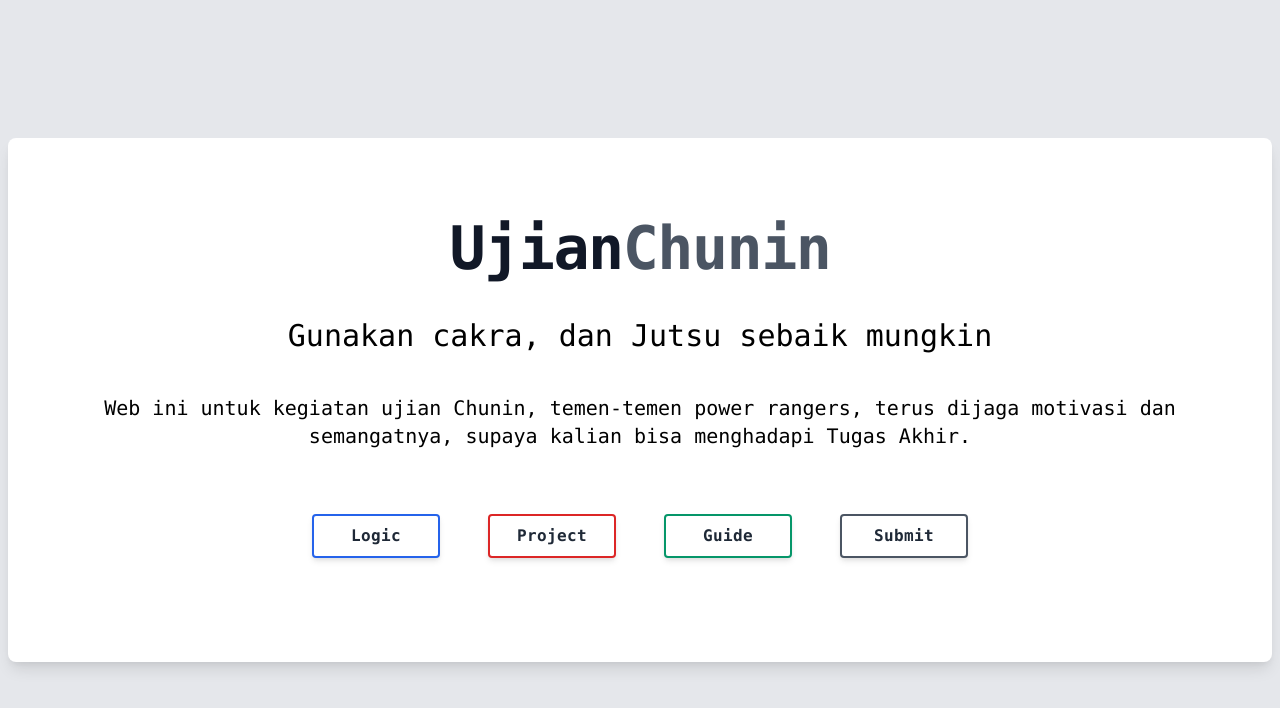
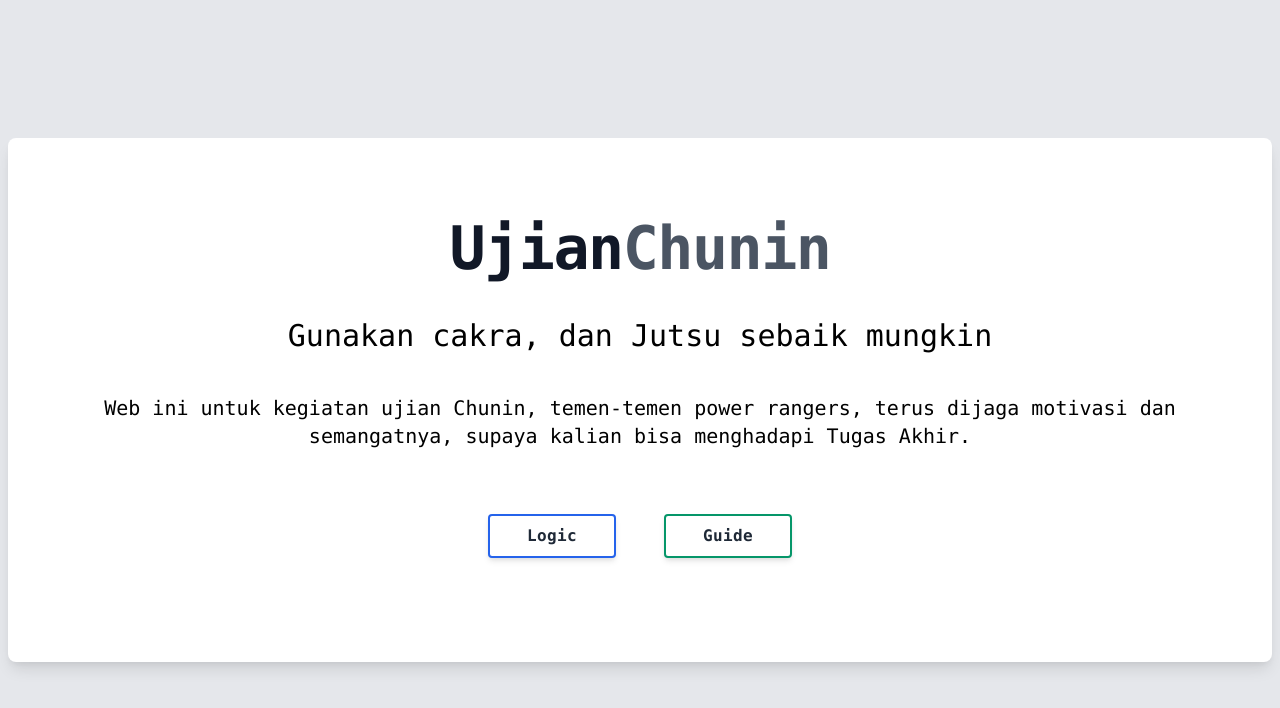
Before and after one commit to dhiyo7/Ujian-Chunin, a React (Create React App) app: page / in a window 1280 px wide. Shown: the top 708 px of the page. Built offline with nearby package versions, Linux system fonts and the light colour scheme; no server answers.

Commit message:
disable week2

```diff
--- a/src/pages/Home.jsx
+++ b/src/pages/Home.jsx
@@ -28,14 +28,14 @@ export default function Home() {
                 <span className="font-mono mx-auto">Logic</span>
               </Link>
             </div>
-            <div className="m-6">
-              <Link
-                to="/weekdua"
-                className="md:w-32 bg-white tracking-wide text-gray-800 font-bold rounded border-2 border-red-600 hover:border-red-600 hover:bg-red-600 hover:text-white shadow-md py-2 px-6 inline-flex items-center"
-              >
-                <span className="font-mono mx-auto">Project</span>
-              </Link>
-            </div>
+            {/*<div className="m-6">*/}
+            {/*  <Link*/}
+            {/*    to="/weekdua"*/}
+            {/*    className="md:w-32 bg-white tracking-wide text-gray-800 font-bold rounded border-2 border-red-600 hover:border-red-600 hover:bg-red-600 hover:text-white shadow-md py-2 px-6 inline-flex items-center"*/}
+            {/*  >*/}
+            {/*    <span className="font-mono mx-auto">Project</span>*/}
+            {/*  </Link>*/}
+            {/*</div>*/}
             <div className="m-6">
               <Link
                 to="/guide"
@@ -44,14 +44,14 @@ export default function Home() {
                 <span className="font-mono mx-auto">Guide</span>
               </Link>
             </div>
-            <div className="m-6">
-              <Link
-                to="#"
-                className="md:w-32 bg-white tracking-wide text-gray-800 font-bold rounded border-2 border-gray-600 hover:border-gray-600 hover:bg-gray-600 hover:text-white shadow-md py-2 px-6 inline-flex items-center"
-              >
-                <span className="font-mono mx-auto">Submit</span>
-              </Link>
-            </div>
+            {/*<div className="m-6">*/}
+            {/*  <Link*/}
+            {/*    to="#"*/}
+            {/*    className="md:w-32 bg-white tracking-wide text-gray-800 font-bold rounded border-2 border-gray-600 hover:border-gray-600 hover:bg-gray-600 hover:text-white shadow-md py-2 px-6 inline-flex items-center"*/}
+            {/*  >*/}
+            {/*    <span className="font-mono mx-auto">Submit</span>*/}
+            {/*  </Link>*/}
+            {/*</div>*/}
           </div>
         </div>
       </div>
```
